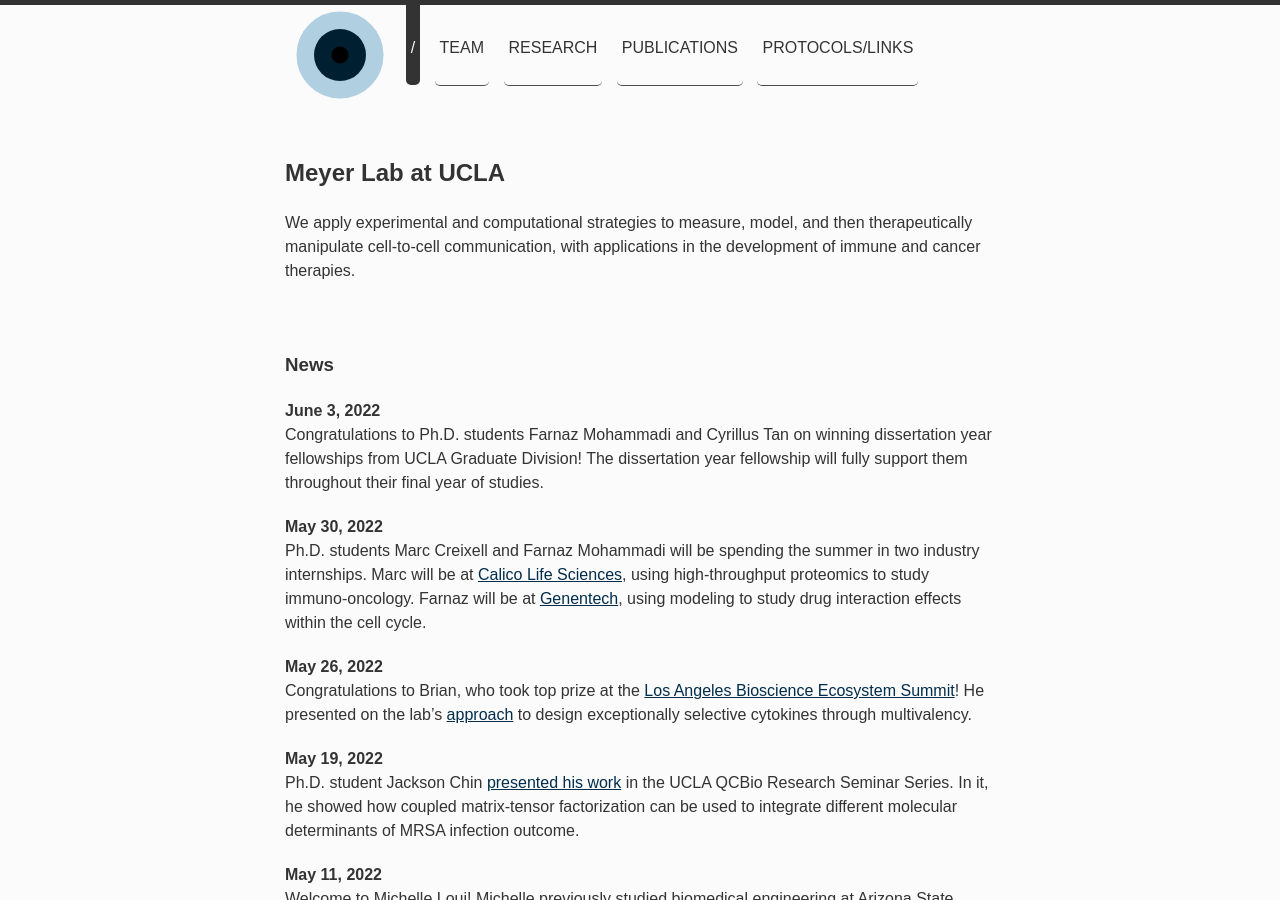
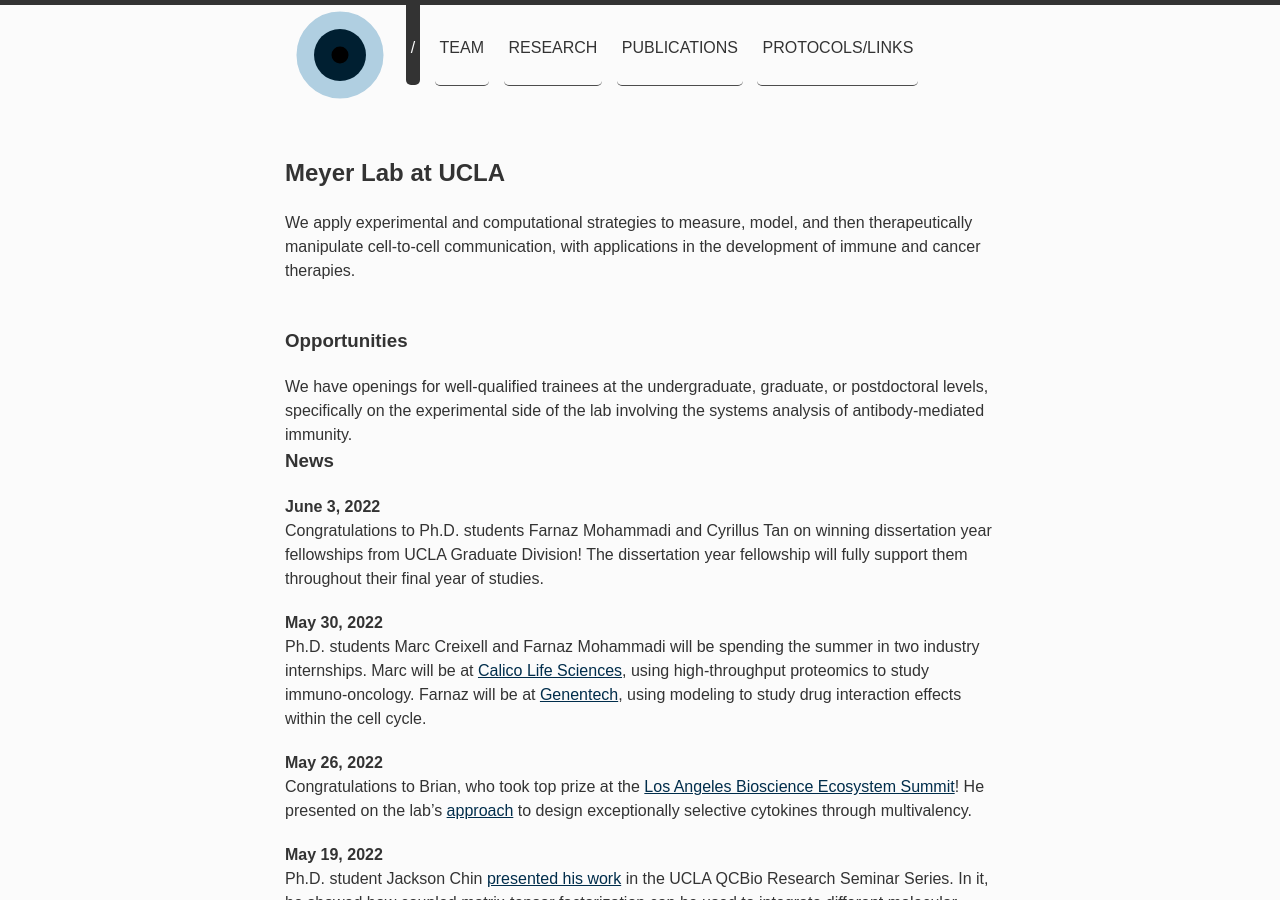
Before and after one commit to meyer-lab/asmlab.org, a Jekyll site: the page built from index.html, in a window 1280 px wide and 900 px high. Built offline with Jekyll 4.4.1, drawn with Linux system fonts in a browser that asks for light colours; some web fonts are replaced.

Commit message:
Add specific opportunities statement

```diff
--- a/index.html
+++ b/index.html
@@ -8,7 +8,13 @@ title: /
 <p>We apply experimental and computational strategies to measure, model, and then therapeutically manipulate cell-to-cell communication, with applications in the development of immune and cancer therapies.</p>
 
 <br />
+
+<h3>Opportunities</h3>
+
+We have openings for well-qualified trainees at the undergraduate, graduate, or postdoctoral levels, specifically on the experimental side of the lab involving the systems analysis of antibody-mediated immunity.
+
 <br />
+
 
 <h3>News</h3>
 
```
